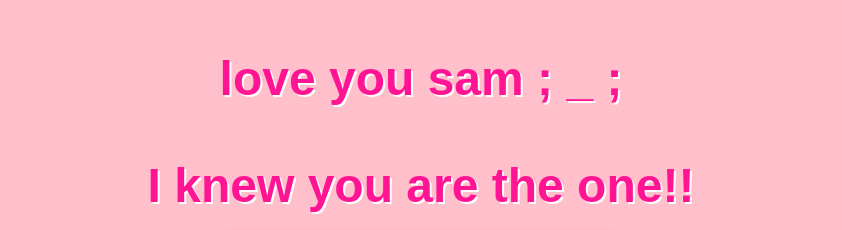
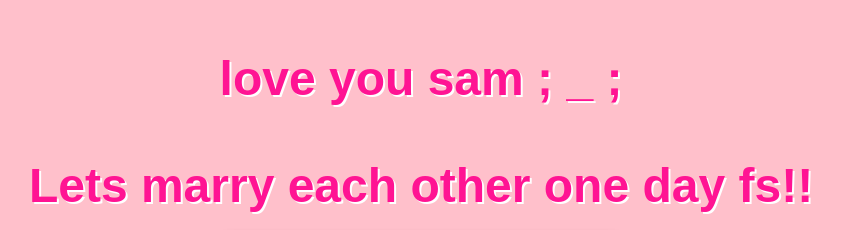
Before and after one commit to me-is-mukul/valentines, a plain HTML site: page yes_page.html in a window 1280 px wide. Shown: the part 119-349 px from the top of the page, without its empty margins (219-1061 px from the left). Drawn offline with Linux system fonts and the light colour scheme.

Commit message:
initial commit

```diff
--- a/yes_page.html
+++ b/yes_page.html
@@ -8,7 +8,7 @@
 </head>
 <body>
     <h1>love you sam ; _ ; </h1>
-    <h1>I knew you are the one!!</h1>
+    <h1>Lets marry each other one day fs!!</h1>
     <img src="https://media1.tenor.com/m/RyGygfZq-6cAAAAC/love.gif" alt="hehe">
 </body>
 </html>
```
Also changed, not shown: index.html (+2 -2 lines).
